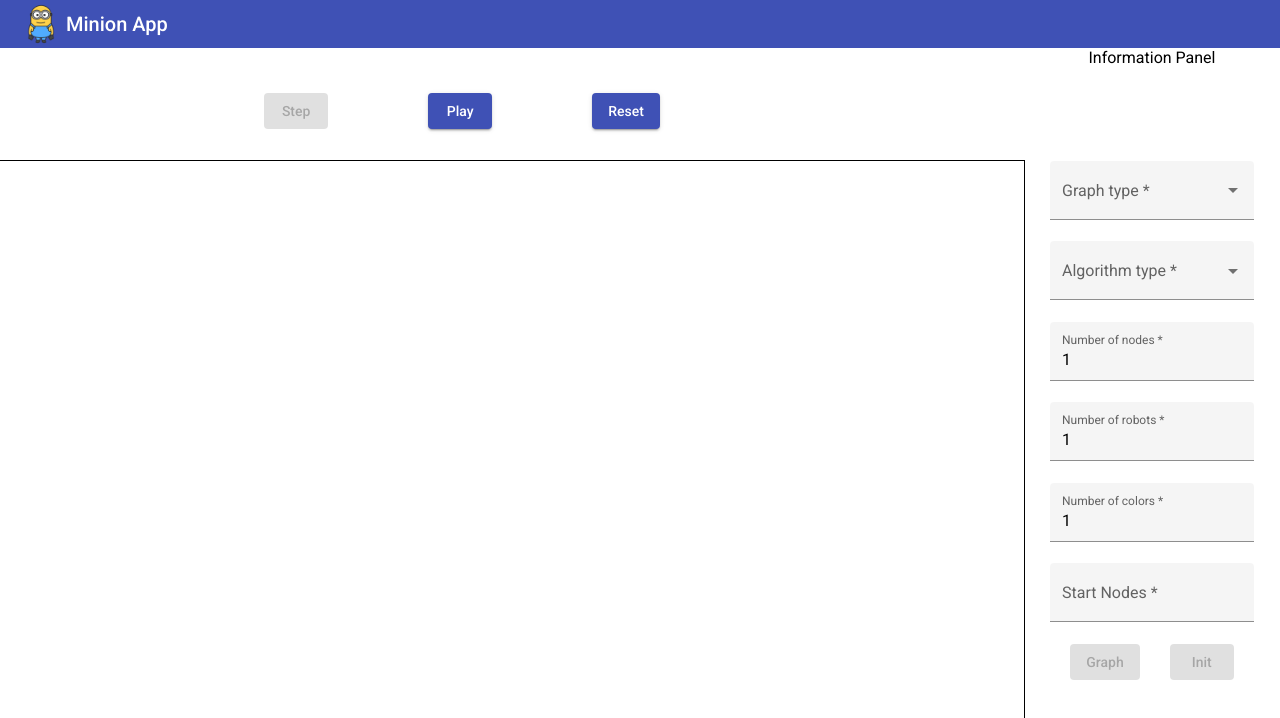
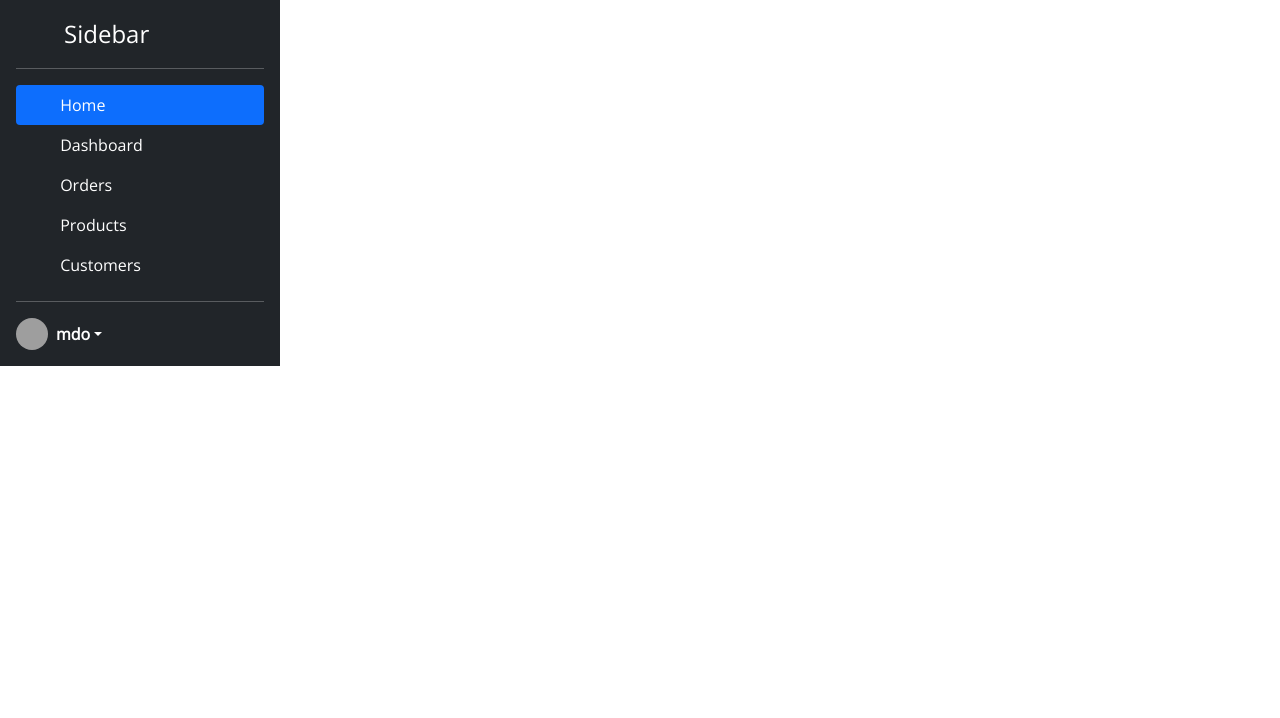
Before and after one commit to pukanszkypeter/fault-tolerant-dispersion, an Angular app in the folder minion-app/: page /home in a window 1280 px wide. Shown: the top 718 px of the page. Built offline with nearby package versions, Linux system fonts and the light colour scheme; grey boxes are pictures that could not be loaded.

Commit message:
Font style added.

```diff
--- a/minion-app/package.json
+++ b/minion-app/package.json
@@ -21,6 +21,8 @@
     "@angular/platform-browser-dynamic": "~12.1.2",
     "@angular/router": "~12.1.2",
     "@types/hammerjs": "^2.0.40",
+    "bootstrap": "^5.1.1",
+    "bootstrap-icons": "^1.5.0",
     "hammerjs": "^2.0.8",
     "keycharm": "^0.4.0",
     "rxjs": "~6.6.0",
--- a/minion-app/src/app/app.component.html
+++ b/minion-app/src/app/app.component.html
@@ -1,6 +1,60 @@
-<mat-toolbar color="primary">
+<div class="d-flex flex-column flex-shrink-0 p-3 text-white bg-dark" style="width: 280px;">
+    <a href="/" class="d-flex align-items-center mb-3 mb-md-0 me-md-auto text-white text-decoration-none">
+      <svg class="bi me-2" width="40" height="32"><use xlink:href="#bootstrap"/></svg>
+      <span class="fs-4">Sidebar</span>
+    </a>
+    <hr>
+    <ul class="nav nav-pills flex-column mb-auto">
+      <li class="nav-item">
+        <a href="#" class="nav-link active" aria-current="page">
+          <svg class="bi me-2" width="16" height="16"><use xlink:href="#home"/></svg>
+          Home
+        </a>
+      </li>
+      <li>
+        <a href="#" class="nav-link text-white">
+          <svg class="bi me-2" width="16" height="16"><use xlink:href="#speedometer2"/></svg>
+          Dashboard
+        </a>
+      </li>
+      <li>
+        <a href="#" class="nav-link text-white">
+          <svg class="bi me-2" width="16" height="16"><use xlink:href="#table"/></svg>
+          Orders
+        </a>
+      </li>
+      <li>
+        <a href="#" class="nav-link text-white">
+          <svg class="bi me-2" width="16" height="16"><use xlink:href="#grid"/></svg>
+          Products
+        </a>
+      </li>
+      <li>
+        <a href="#" class="nav-link text-white">
+          <svg class="bi me-2" width="16" height="16"><use xlink:href="#people-circle"/></svg>
+          Customers
+        </a>
+      </li>
+    </ul>
+    <hr>
+    <div class="dropdown">
+      <a href="#" class="d-flex align-items-center text-white text-decoration-none dropdown-toggle" id="dropdownUser1" data-bs-toggle="dropdown" aria-expanded="false">
+        <img src="https://github.com/mdo.png" alt="" width="32" height="32" class="rounded-circle me-2">
+        <strong>mdo</strong>
+      </a>
+      <ul class="dropdown-menu dropdown-menu-dark text-small shadow" aria-labelledby="dropdownUser1">
+        <li><a class="dropdown-item" href="#">New project...</a></li>
+        <li><a class="dropdown-item" href="#">Settings</a></li>
+        <li><a class="dropdown-item" href="#">Profile</a></li>
+        <li><hr class="dropdown-divider"></li>
+        <li><a class="dropdown-item" href="#">Sign out</a></li>
+      </ul>
+    </div>
+  </div>
+
+<!--<mat-toolbar color="primary">
   <img src="assets/img/minion-logo.png" width="50" height="50">
   <span>Minion App</span>
 </mat-toolbar>
 
-<router-outlet></router-outlet>
+<router-outlet></router-outlet>-->
--- a/minion-app/src/index.html
+++ b/minion-app/src/index.html
@@ -6,8 +6,9 @@
   <base href="/">
   <meta name="viewport" content="width=device-width, initial-scale=1">
   <link rel="icon" type="image/png" href="assets/img/minion-logo.png">
-  <link rel="preconnect" href="https://fonts.gstatic.com">
-  <link href="https://fonts.googleapis.com/css2?family=Roboto:wght@300;400;500&display=swap" rel="stylesheet">
+  <link rel="preconnect" href="https://fonts.googleapis.com">
+  <link rel="preconnect" href="https://fonts.gstatic.com" crossorigin>
+  <link href="https://fonts.googleapis.com/css2?family=Open+Sans:wght@300&display=swap" rel="stylesheet">
   <link href="https://fonts.googleapis.com/icon?family=Material+Icons" rel="stylesheet">
 </head>
 <body>
--- a/minion-app/src/styles.css
+++ b/minion-app/src/styles.css
@@ -1,4 +1,5 @@
 /* You can add global styles to this file, and also import other style files */
+@import "~bootstrap/dist/css/bootstrap.css";
 
 html, body { height: 100%; }
-body { margin: 0; font-family: Roboto, "Helvetica Neue", sans-serif; }
+body { margin: 0; font-family: 'Open Sans', sans-serif; }
--- a/minion-app/tsconfig.json
+++ b/minion-app/tsconfig.json
@@ -6,11 +6,10 @@
     "outDir": "./dist/out-tsc",
     "forceConsistentCasingInFileNames": true,
     "strict": true,
-    "noImplicitReturns": true,
+    "noImplicitReturns": false,
     "noFallthroughCasesInSwitch": true,
     "strictPropertyInitialization": false,
     "strictNullChecks": false,
-    "noImplicitReturns": false,
     "sourceMap": true,
     "declaration": false,
     "downlevelIteration": true,
```
Also changed, not shown: 1 other file (tests, documents, lock files or other folders).
